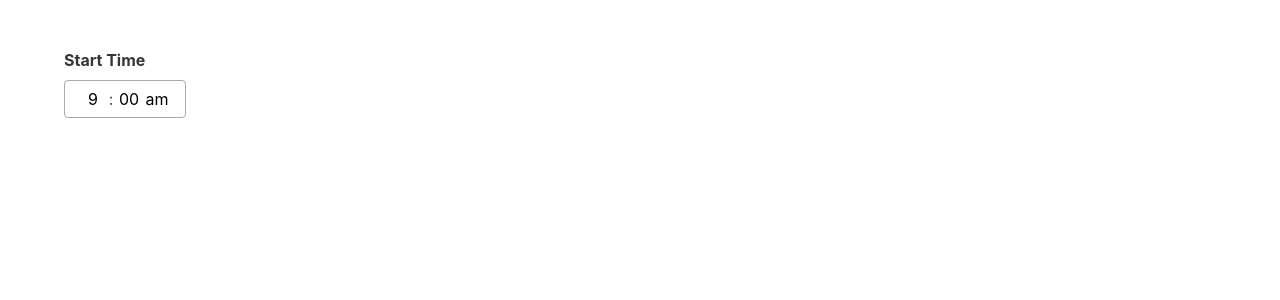
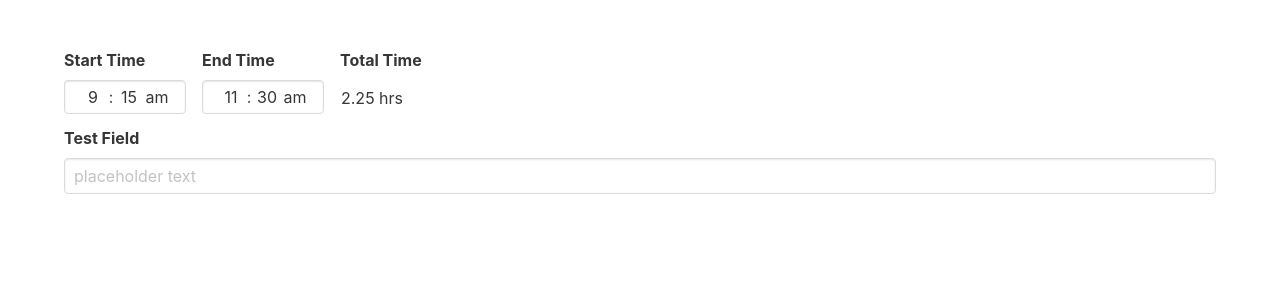
Before and after one commit to rob-kistner/vue-playground, a Vue app: page / in a window 1280 px wide. Shown: the top 300 px of the page. Built offline with nearby package versions, Linux system fonts and the light colour scheme.

Commit message:
Added endtime, totaltime

```diff
--- a/src/App.vue
+++ b/src/App.vue
@@ -1,7 +1,20 @@
 <template>
   <div id="app" class="section">
     <div class="container">
-      <start-end-times startTimeFieldName="fldStartTime"></start-end-times>
+      <form>
+        <start-end-times
+          startTimeFieldName="fldStartTime"
+          defaultStartTime="9:15 AM"
+          defaultEndTime="11:30 AM"
+          >
+        </start-end-times>
+        <div class="field">
+          <label class="label">Test Field</label>
+          <div class="control">
+            <input type="text" class="input" placeholder="placeholder text">
+          </div>
+        </div>
+      </form>
     </div>
   </div>
 </template>
--- a/src/components/StartEndTimes.vue
+++ b/src/components/StartEndTimes.vue
@@ -1,33 +1,23 @@
 <template>
-  <div>
+  <div class="start-end-times">
+
+    <div class="field">
       <label class="label">Start Time</label>
-    <div class="time-display start-time">
-      <input
-        type="text"
-        id="startHours"
-        name="startHours"
-        class="input-time hrs"
+      <div class="control time-display start-time">
+        <input type="text" id="startHours" name="startHours" class="input-time hrs"
           :value="startTimeHours"
-        @keyup="handleHours"
-        @click="handleHours"
           readonly
+          @keyup="handleHours($event, 'startTime')"
+          @click="handleHours($event, 'startTime')"
           >
         <span class="colon">:</span>
-      <input
-        type="text"
-        id="startMins"
-        name="startMins"
-        class="input-time mins"
+        <input type="text" id="startMins" name="startMins" class="input-time mins"
           :value="startTimeMinutes"
-        @keyup="handleMinutes"
-        @click="handleMinutes"
           readonly
+          @keyup="handleMinutes($event, 'startTime')"
+          @click="handleMinutes($event, 'startTime')"
           >
-      <input
-        type="text"
-        id="startAmPm"
-        name="startAmPm"
-        class="input-time ampm"
+        <input type="text" id="startAmPm" name="startAmPm" class="input-time ampm"
           :value="startTimeAmPm"
           readonly
           @click="cyclePeriod('startTime')"
@@ -42,6 +32,58 @@
           :value="startTimeFormatted"
           >
       </div>
+    </div>
+
+    <div class="field">
+      <label class="label">End Time</label>
+      <div class="control time-display end-time">
+        <input type="text" id="endHours" name="endHours" class="input-time hrs"
+          :value="endTimeHours"
+          readonly
+          @keyup="handleHours($event, 'endTime')"
+          @click="handleHours($event, 'endTime')"
+          >
+        <span class="colon">:</span>
+        <input type="text" id="endMins" name="endMins" class="input-time mins"
+          :value="endTimeMinutes"
+          readonly
+          @keyup="handleMinutes($event, 'endTime')"
+          @click="handleMinutes($event, 'endTime')"
+          >
+        <input type="text" id="endAmPm" name="endAmPm" class="input-time ampm"
+          :value="endTimeAmPm"
+          readonly
+          @click="cyclePeriod('endTime')"
+          @keyup.up="cyclePeriod('endTime')"
+          @keyup.down="cyclePeriod('endTime')"
+          >
+
+        <input
+          type="hidden"
+          :id="endTimeFieldName"
+          :name="endTimeFieldName"
+          :value="endTimeFormatted"
+          >
+      </div>
+    </div>
+
+    <div class="field">
+      <label class="label">Total Time</label>
+      <div class="control">
+        <input type="text" id="endHours" name="endHours" class="input is-static total-time"
+          :value="totalTimeFormatted"
+          readonly
+          tabindex="-1"
+          >
+        <input
+          type="hidden"
+          :id="totalTimeFieldName"
+          :name="totalTimeFieldName"
+          :value="totalTime"
+          >
+      </div>
+    </div>
+
   </div>
 </template>
 
@@ -59,24 +101,28 @@ export default {
   name: 'StartEndTimes',
   data() {
     return {
-      startTime: '09:00 am',
-      endTime: '09:30 am'
+      startTime: '',
+      endTime: ''
     }
   },
   props: {
     startTimeFieldName: {
       default: 'start_time',
-      format: String,
-      validator: value => {
-
-        return value !== ''
-      }
+      format: String
     },
     endTimeFieldName: {
       default: 'end_time',
       format: String
     },
-
+    totalTimeFieldName: {
+      default: 'total_time'
+    },
+    defaultStartTime: {
+      default: '9:00 AM'
+    },
+    defaultEndTime: {
+      default: '9:30 AM'
+    },
   },
   computed: {
     startTimeHours() {
@@ -91,45 +137,82 @@ export default {
     startTimeFormatted() {
       return moment(this.startTime, fmt).format('h:mm a')
     },
+    endTimeHours() {
+      return moment(this.endTime, fmt).format('h')
+    },
+    endTimeMinutes() {
+      return moment(this.endTime, fmt).format('mm')
+    },
+    endTimeAmPm() {
+      return moment(this.endTime, fmt).format('a')
+    },
+    endTimeFormatted() {
+      return moment(this.endTime, fmt).format('h:mm a')
+    },
+    totalTime() {
+      let start = moment(this.startTime)
+      let end = moment(this.endTime)
+      return end.diff(start, 'minutes') / 60
+    },
+    totalTimeFormatted() {
+      return this.totalTime + (this.totalTime <= 1 ? ' hr' : ' hrs')
+    },
+  },
+  watch: {
+    startTime: function() {
+      if (!this.timesAreValid()) this.endTime = this.startTime
+    },
+    endTime: function() {
+      if (!this.timesAreValid()) this.endTime = this.startTime
+    },
   },
   methods: {
-    handleHours(e) {
+    handleHours(e, whichTime) {
       if (e.key) {
         if (e.key==='ArrowUp') {
-          this.addHours()
+          this.addHours(whichTime)
         } else if (e.key==='ArrowDown') {
-          this.subtractHours()
+          this.subtractHours(whichTime)
         }
       } else if (e.type==='click') {
-        this.addHours()
+        this.addHours(whichTime)
       }
     },
-    handleMinutes(e) {
+    handleMinutes(e, whichTime) {
       if (e.key) {
         if (e.key==='ArrowUp') {
-          this.addMinutes()
+          this.addMinutes(whichTime)
         } else if (e.key==='ArrowDown') {
-          this.subtractMinutes()
+          this.subtractMinutes(whichTime)
         }
       } else if (e.type==='click') {
-        this.addMinutes()
+        this.addMinutes(whichTime)
       }
     },
     cyclePeriod(whichTime) {
       this[whichTime] = moment(this[whichTime], fmt).add(12, 'hours')
     },
-    addHours(e) {
-      this.startTime = moment(this.startTime, fmt).add(hours, 'hours')
+    addHours(whichTime) {
+      this[whichTime] = moment(this[whichTime], fmt).add(hours, 'hours')
     },
-    subtractHours(e) {
-      this.startTime = moment(this.startTime, fmt).subtract(hours, 'hours')
+    subtractHours(whichTime) {
+      this[whichTime] = moment(this[whichTime], fmt).subtract(hours, 'hours')
     },
-    addMinutes(e) {
-      this.startTime = moment(this.startTime, fmt).add(minutes, 'minutes')
+    addMinutes(whichTime) {
+      this[whichTime]= moment(this[whichTime], fmt).add(minutes, 'minutes')
     },
-    subtractMinutes(e) {
-      this.startTime = moment(this.startTime, fmt).subtract(minutes, 'minutes')
+    subtractMinutes(whichTime)  {
+      this[whichTime] = moment(this[whichTime], fmt).subtract(minutes, 'minutes')
     },
+    timesAreValid() {
+      let start = moment(this.startTime)
+      let end = moment(this.endTime)
+      return end.diff(start, 'minutes') >= 0
+    }
+  },
+  mounted() {
+    this.startTime = moment(this.defaultStartTime, fmt)
+    this.endTime = moment(this.defaultEndTime, fmt)
   }
 }
 </script>
@@ -138,23 +221,39 @@ export default {
 
 $tvc-ltblue: #00aeef;
 $tvc-blue: #004b98;
-$field-border: #aaa;
+$field-border: #dbdbdb;
 $input-focus-text: $tvc-blue;
+$input-text-color: #363636;
 
+// component wrapper
+.start-end-times {
+  display: flex;
+
+  & .field {
+    padding-right: 1rem;
+  }
+}
+
+// wrapper field, imitates bulma standard text input field
 .time-display {
   display: inline-flex;
   border: 1px solid $field-border;
   padding: 0 0.875rem;
   border-radius: 4px;
+  box-shadow: inset 0 1px 2px rgba(10,10,10,0.1);
 }
 
+// text inputs within display field
 .input-time {
   border: 0;
-  padding: 0.5rem 0.125rem;
+  padding: 0.25rem 0.125rem;
   text-align: center;
   max-width: 1.75rem;
   font-size: 1rem;
+  color: $input-text-color;
   background-color: transparent;
+  border-top: solid 2px transparent;
+  border-bottom: solid 2px transparent;
   -webkit-user-select: none;
   cursor: pointer;
   &.hrs {
@@ -169,11 +268,16 @@ $input-focus-text: $tvc-blue;
     color: $input-focus-text;
     -webkit-user-select: none;
     user-select: none;
-    border-top: solid 2px $tvc-ltblue;
-    border-bottom: solid 2px $tvc-ltblue;
+    border-color: $tvc-ltblue;
   }
 }
 
+// calculated total time
+.total-time {
+
+}
+
+// time component separator
 .colon {
   display: flex;
   justify-content: center;
@@ -181,15 +285,4 @@ $input-focus-text: $tvc-blue;
   width: 0.5rem;
   text-align: center;
 }
-
-.time-button {
-  background-color: transparent;
-  border: none;
-  outline: 0;
-  cursor: pointer;
-  border-radius: 3px;
-  &:hover {
-    background-color: #eaeaea;
-  }
-}
 </style>
```
Lines whose indentation alone changed are shown as unchanged.
